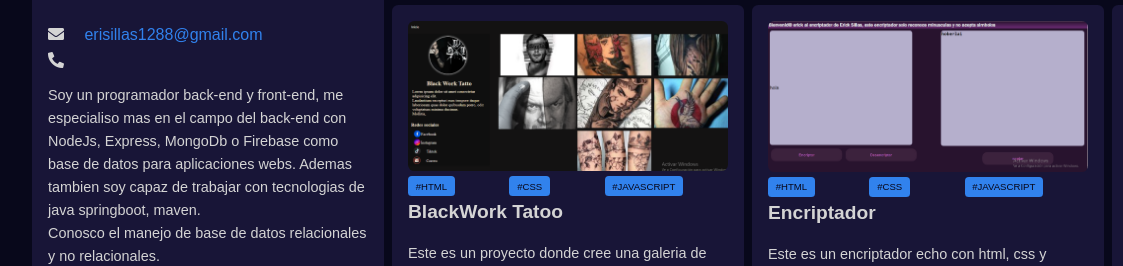
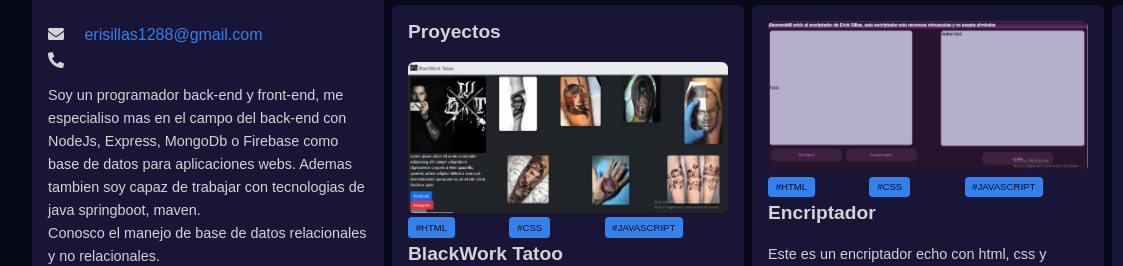
Before and after one commit to erickst1209/Portafolio, a plain HTML site: page index.html in a window 1280 px wide. Shown: the part 361-627 px from the top of the page, 0-1123 px from the left. Drawn offline with Linux system fonts and the light colour scheme.

Commit message:
se actualizo la imagen de bwt, se agrego etiqueta de proyectos

```diff
--- a/index.html
+++ b/index.html
@@ -154,8 +154,9 @@
         </article>
         <!-- tarjetas de proyectos -->
         <article class="card card--project">
+          <h2 class="card__title">Proyectos</h2>
           <div class="card__image-container">
-            <img src="./assets/images/bwt.png" alt="landing page" class="card__image">
+            <img src="./assets/images/bwt2.png" alt="landing page" class="card__image">
           </div>
           <div class="proyect">
             <div class="proyect__tags">
```
Also changed, not shown: assets/images/bwt.png (deleted), assets/images/bwt2.png (added).
